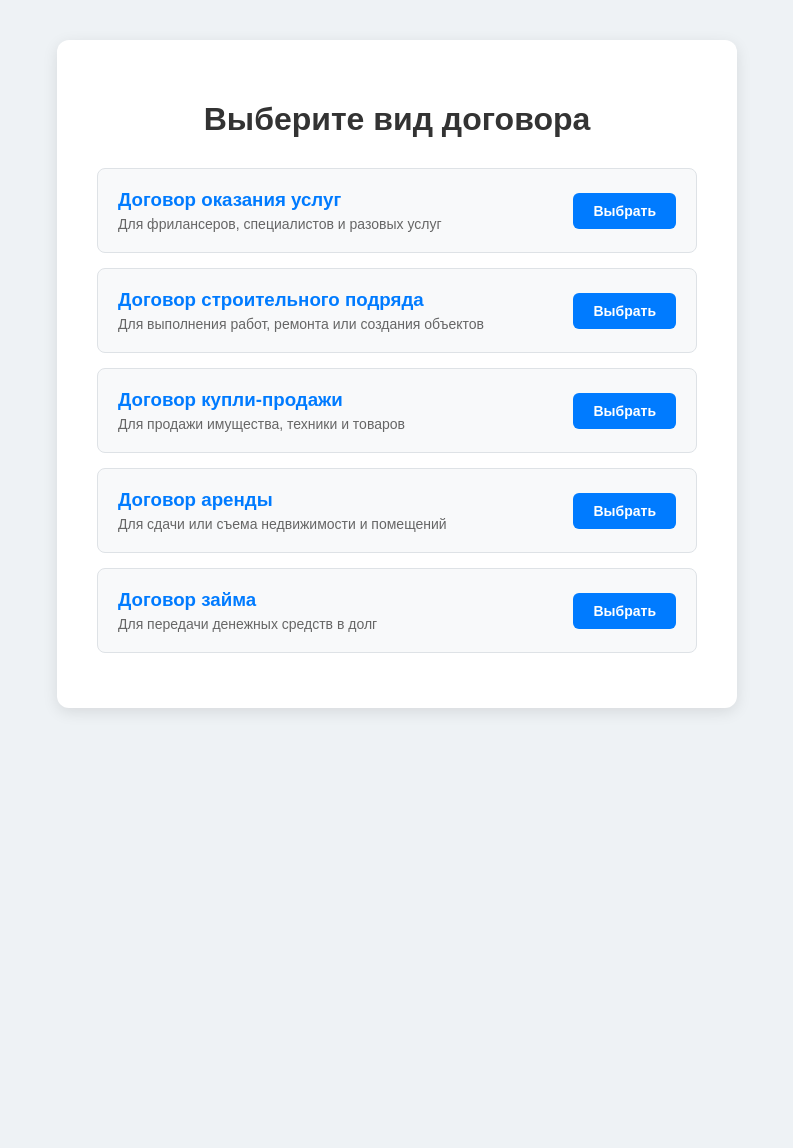
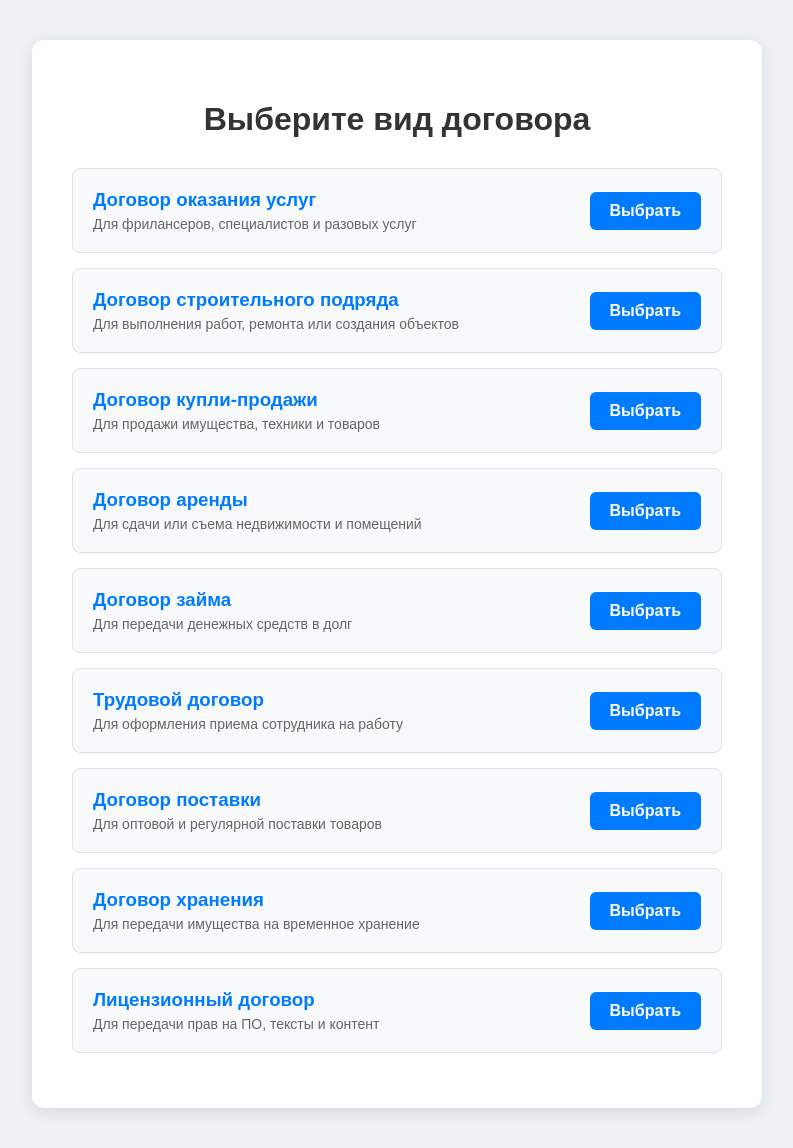
Before and after one commit to Ilyusha5562/contract-generator, a FastAPI app: page / in a window 1280 px wide. Shown: the whole page, without its empty margins (243-1036 px from the left). Before the commit the page ends 712 px from the top, so only its background shows below. Run offline with FastAPI, Linux system fonts and the light colour scheme.

Commit message:
Update index.html

```diff
--- a/templates/index.html
+++ b/templates/index.html
@@ -5,13 +5,13 @@
     <title>Конструктор договоров</title>
     <style>
         body { font-family: sans-serif; background: #eef2f5; margin: 0; padding: 40px; display: flex; justify-content: center; }
-        .container { background: white; padding: 40px; border-radius: 12px; box-shadow: 0 4px 15px rgba(0,0,0,0.1); width: 600px; }
+        .container { background: white; padding: 40px; border-radius: 12px; box-shadow: 0 4px 15px rgba(0,0,0,0.1); width: 650px; }
         h1 { text-align: center; color: #333; margin-bottom: 30px; }
-        .card { background: #f8f9fa; border: 1px solid #dee2e6; padding: 20px; border-radius: 8px; margin-bottom: 15px; display: flex; justify-content: space-between; align-items: center; transition: 0.2s; }
+        .card { background: #f8f9fa; border: 1px solid #dee2e6; padding: 20px; border-radius: 8px; margin-bottom: 15px; display: flex; justify-content: space-between; align-items: center; }
         .card:hover { border-color: #007bff; background: #f1f8ff; }
         .card h3 { margin: 0 0 5px 0; color: #007bff; }
         .card p { margin: 0; color: #666; font-size: 14px; }
-        .btn { background: #007bff; color: white; padding: 10px 20px; border-radius: 6px; text-decoration: none; font-weight: bold; font-size: 14px; }
+        .btn { background: #007bff; color: white; padding: 10px 20px; border-radius: 6px; text-decoration: none; font-weight: bold; white-space: nowrap; }
         .btn:hover { background: #0056b3; }
     </style>
 </head>
@@ -58,6 +58,38 @@
             </div>
             <a href="/form/loan" class="btn">Выбрать</a>
         </div>
+
+        <div class="card">
+            <div>
+                <h3>Трудовой договор</h3>
+                <p>Для оформления приема сотрудника на работу</p>
+            </div>
+            <a href="/form/employment" class="btn">Выбрать</a>
+        </div>
+
+        <div class="card">
+            <div>
+                <h3>Договор поставки</h3>
+                <p>Для оптовой и регулярной поставки товаров</p>
+            </div>
+            <a href="/form/supply" class="btn">Выбрать</a>
+        </div>
+
+        <div class="card">
+            <div>
+                <h3>Договор хранения</h3>
+                <p>Для передачи имущества на временное хранение</p>
+            </div>
+            <a href="/form/storage" class="btn">Выбрать</a>
+        </div>
+
+        <div class="card">
+            <div>
+                <h3>Лицензионный договор</h3>
+                <p>Для передачи прав на ПО, тексты и контент</p>
+            </div>
+            <a href="/form/license" class="btn">Выбрать</a>
+        </div>
     </div>
 </body>
 </html>
```
